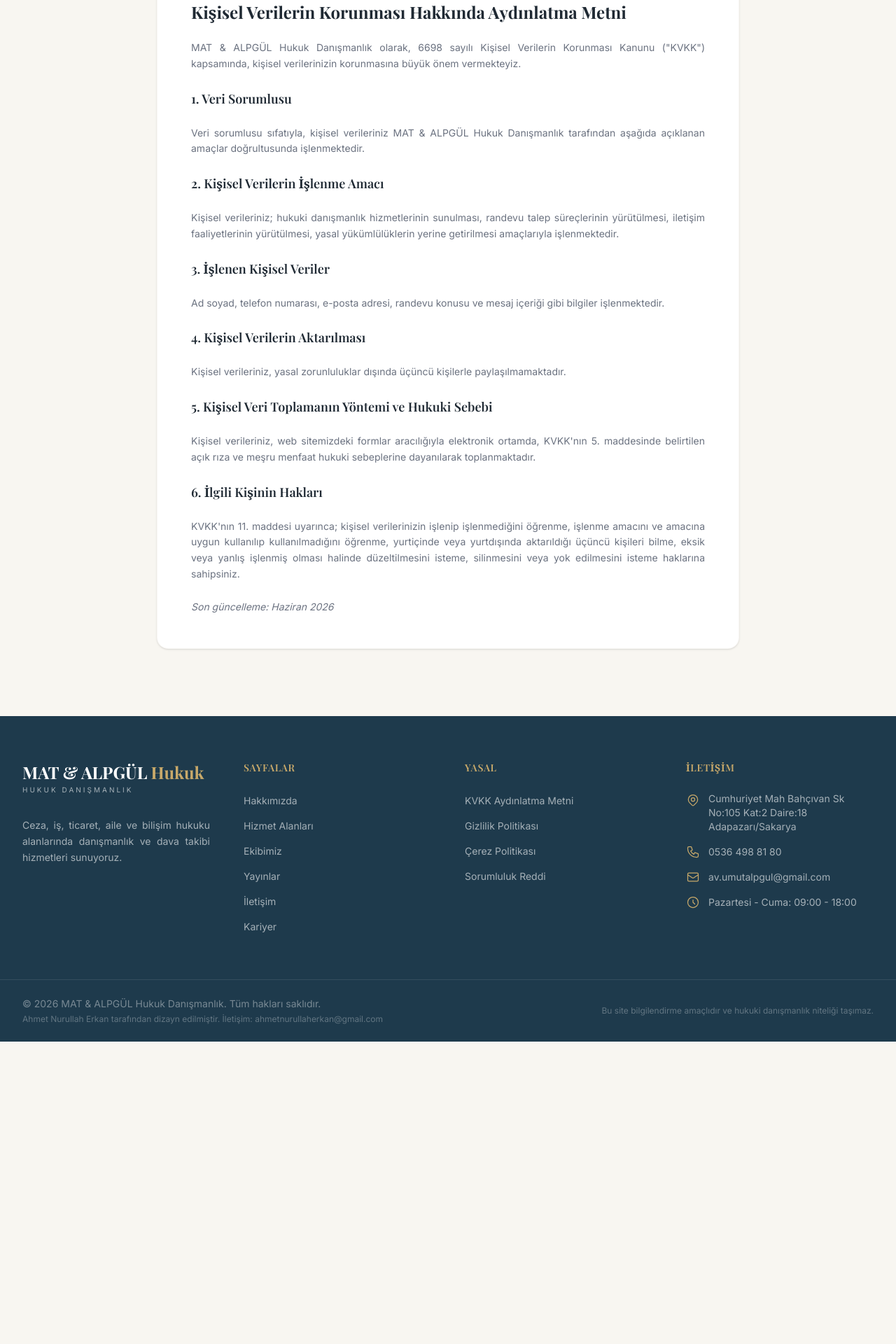
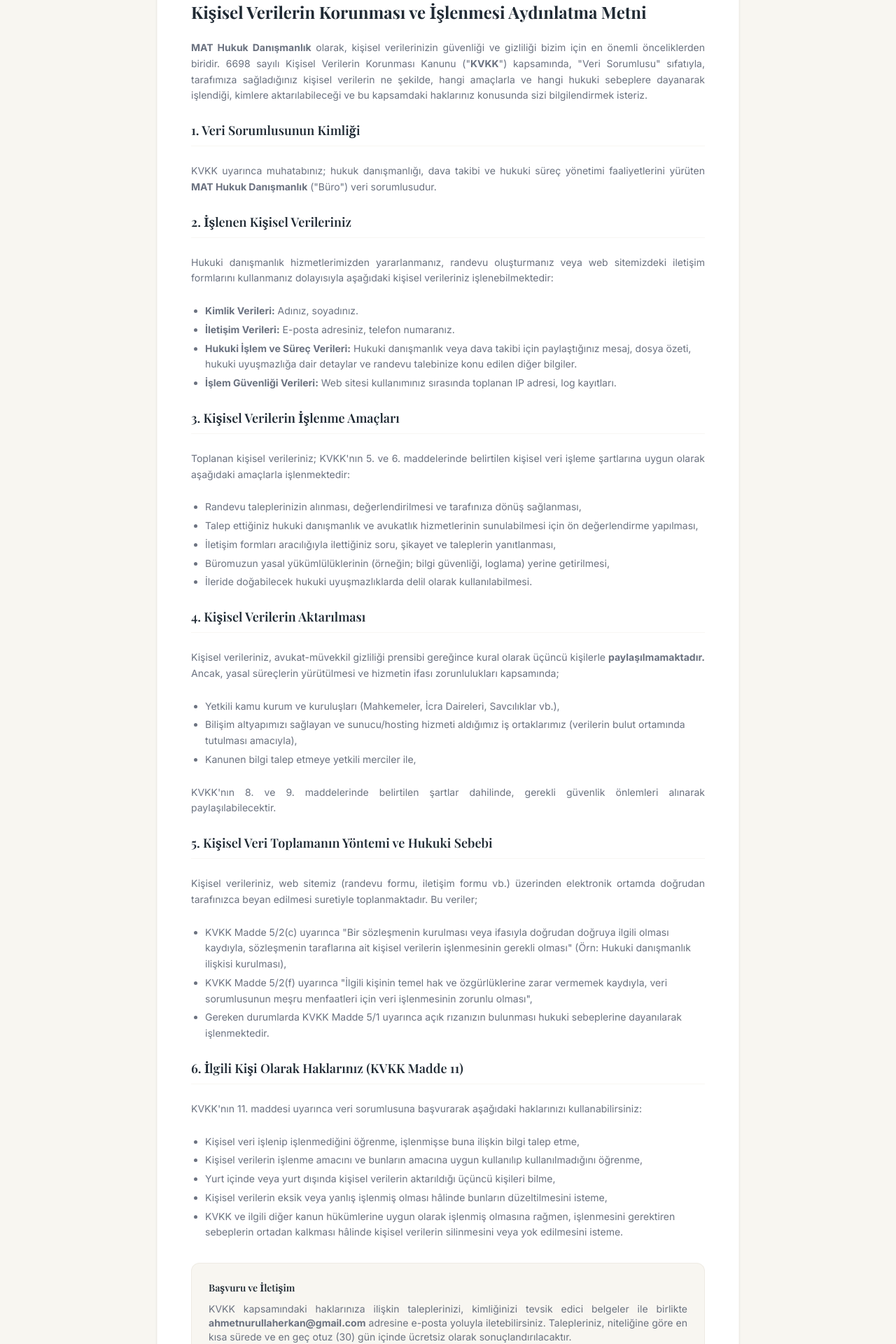
Before and after one commit to Erkan54/mat-hukuk, a React (Vite) app: page /kvkk-aydinlatma-metni in a window 1280 px wide. Shown: the part 480-2400 px from the top of the page at 70% size. Before the commit the page ends 1968 px from the top, so only its background shows below. Built offline with nearby package versions, Linux system fonts and the light colour scheme; a web font is replaced by a local one.

Commit message:
Update KVKK text and footer copyright

```diff
--- a/src/pages/Kvkk.jsx
+++ b/src/pages/Kvkk.jsx
@@ -15,21 +15,74 @@
         <div className="max-w-4xl mx-auto px-4 sm:px-6 lg:px-8">
           <motion.div initial={{ opacity: 0, y: 30 }} animate={{ opacity: 1, y: 0 }} className="bg-white rounded-2xl p-8 lg:p-12 border border-border/30 shadow-sm">
             <div className="space-y-6 text-text-secondary leading-relaxed text-sm">
-              <h2 className="font-serif text-2xl font-bold text-text-primary">Kişisel Verilerin Korunması Hakkında Aydınlatma Metni</h2>
-              <p>MAT & ALPGÜL Hukuk Danışmanlık olarak, 6698 sayılı Kişisel Verilerin Korunması Kanunu ("KVKK") kapsamında, kişisel verilerinizin korunmasına büyük önem vermekteyiz.</p>
-              <h3 className="font-serif text-lg font-semibold text-text-primary">1. Veri Sorumlusu</h3>
-              <p>Veri sorumlusu sıfatıyla, kişisel verileriniz MAT & ALPGÜL Hukuk Danışmanlık tarafından aşağıda açıklanan amaçlar doğrultusunda işlenmektedir.</p>
-              <h3 className="font-serif text-lg font-semibold text-text-primary">2. Kişisel Verilerin İşlenme Amacı</h3>
-              <p>Kişisel verileriniz; hukuki danışmanlık hizmetlerinin sunulması, randevu talep süreçlerinin yürütülmesi, iletişim faaliyetlerinin yürütülmesi, yasal yükümlülüklerin yerine getirilmesi amaçlarıyla işlenmektedir.</p>
-              <h3 className="font-serif text-lg font-semibold text-text-primary">3. İşlenen Kişisel Veriler</h3>
-              <p>Ad soyad, telefon numarası, e-posta adresi, randevu konusu ve mesaj içeriği gibi bilgiler işlenmektedir.</p>
-              <h3 className="font-serif text-lg font-semibold text-text-primary">4. Kişisel Verilerin Aktarılması</h3>
-              <p>Kişisel verileriniz, yasal zorunluluklar dışında üçüncü kişilerle paylaşılmamaktadır.</p>
-              <h3 className="font-serif text-lg font-semibold text-text-primary">5. Kişisel Veri Toplamanın Yöntemi ve Hukuki Sebebi</h3>
-              <p>Kişisel verileriniz, web sitemizdeki formlar aracılığıyla elektronik ortamda, KVKK'nın 5. maddesinde belirtilen açık rıza ve meşru menfaat hukuki sebeplerine dayanılarak toplanmaktadır.</p>
-              <h3 className="font-serif text-lg font-semibold text-text-primary">6. İlgili Kişinin Hakları</h3>
-              <p>KVKK'nın 11. maddesi uyarınca; kişisel verilerinizin işlenip işlenmediğini öğrenme, işlenme amacını ve amacına uygun kullanılıp kullanılmadığını öğrenme, yurtiçinde veya yurtdışında aktarıldığı üçüncü kişileri bilme, eksik veya yanlış işlenmiş olması halinde düzeltilmesini isteme, silinmesini veya yok edilmesini isteme haklarına sahipsiniz.</p>
-              <p className="italic">Son güncelleme: Haziran 2026</p>
+              <h2 className="font-serif text-2xl font-bold text-text-primary">Kişisel Verilerin Korunması ve İşlenmesi Aydınlatma Metni</h2>
+              <p>
+                <strong>MAT Hukuk Danışmanlık</strong> olarak, kişisel verilerinizin güvenliği ve gizliliği bizim için en önemli önceliklerden biridir. 6698 sayılı Kişisel Verilerin Korunması Kanunu ("<strong>KVKK</strong>") kapsamında, "Veri Sorumlusu" sıfatıyla, tarafımıza sağladığınız kişisel verilerin ne şekilde, hangi amaçlarla ve hangi hukuki sebeplere dayanarak işlendiği, kimlere aktarılabileceği ve bu kapsamdaki haklarınız konusunda sizi bilgilendirmek isteriz.
+              </p>
+
+              <h3 className="font-serif text-lg font-semibold text-text-primary border-b border-border/30 pb-2">1. Veri Sorumlusunun Kimliği</h3>
+              <p>
+                KVKK uyarınca muhatabınız; hukuk danışmanlığı, dava takibi ve hukuki süreç yönetimi faaliyetlerini yürüten <strong>MAT Hukuk Danışmanlık</strong> ("Büro") veri sorumlusudur.
+              </p>
+
+              <h3 className="font-serif text-lg font-semibold text-text-primary border-b border-border/30 pb-2">2. İşlenen Kişisel Verileriniz</h3>
+              <p>Hukuki danışmanlık hizmetlerimizden yararlanmanız, randevu oluşturmanız veya web sitemizdeki iletişim formlarını kullanmanız dolayısıyla aşağıdaki kişisel verileriniz işlenebilmektedir:</p>
+              <ul className="list-disc pl-5 space-y-1">
+                <li><strong>Kimlik Verileri:</strong> Adınız, soyadınız.</li>
+                <li><strong>İletişim Verileri:</strong> E-posta adresiniz, telefon numaranız.</li>
+                <li><strong>Hukuki İşlem ve Süreç Verileri:</strong> Hukuki danışmanlık veya dava takibi için paylaştığınız mesaj, dosya özeti, hukuki uyuşmazlığa dair detaylar ve randevu talebinize konu edilen diğer bilgiler.</li>
+                <li><strong>İşlem Güvenliği Verileri:</strong> Web sitesi kullanımınız sırasında toplanan IP adresi, log kayıtları.</li>
+              </ul>
+
+              <h3 className="font-serif text-lg font-semibold text-text-primary border-b border-border/30 pb-2">3. Kişisel Verilerin İşlenme Amaçları</h3>
+              <p>Toplanan kişisel verileriniz; KVKK'nın 5. ve 6. maddelerinde belirtilen kişisel veri işleme şartlarına uygun olarak aşağıdaki amaçlarla işlenmektedir:</p>
+              <ul className="list-disc pl-5 space-y-1">
+                <li>Randevu taleplerinizin alınması, değerlendirilmesi ve tarafınıza dönüş sağlanması,</li>
+                <li>Talep ettiğiniz hukuki danışmanlık ve avukatlık hizmetlerinin sunulabilmesi için ön değerlendirme yapılması,</li>
+                <li>İletişim formları aracılığıyla ilettiğiniz soru, şikayet ve taleplerin yanıtlanması,</li>
+                <li>Büromuzun yasal yükümlülüklerinin (örneğin; bilgi güvenliği, loglama) yerine getirilmesi,</li>
+                <li>İleride doğabilecek hukuki uyuşmazlıklarda delil olarak kullanılabilmesi.</li>
+              </ul>
+
+              <h3 className="font-serif text-lg font-semibold text-text-primary border-b border-border/30 pb-2">4. Kişisel Verilerin Aktarılması</h3>
+              <p>
+                Kişisel verileriniz, avukat-müvekkil gizliliği prensibi gereğince kural olarak üçüncü kişilerle <strong>paylaşılmamaktadır.</strong> Ancak, yasal süreçlerin yürütülmesi ve hizmetin ifası zorunlulukları kapsamında;
+              </p>
+              <ul className="list-disc pl-5 space-y-1">
+                <li>Yetkili kamu kurum ve kuruluşları (Mahkemeler, İcra Daireleri, Savcılıklar vb.),</li>
+                <li>Bilişim altyapımızı sağlayan ve sunucu/hosting hizmeti aldığımız iş ortaklarımız (verilerin bulut ortamında tutulması amacıyla),</li>
+                <li>Kanunen bilgi talep etmeye yetkili merciler ile,</li>
+              </ul>
+              <p>KVKK'nın 8. ve 9. maddelerinde belirtilen şartlar dahilinde, gerekli güvenlik önlemleri alınarak paylaşılabilecektir.</p>
+
+              <h3 className="font-serif text-lg font-semibold text-text-primary border-b border-border/30 pb-2">5. Kişisel Veri Toplamanın Yöntemi ve Hukuki Sebebi</h3>
+              <p>
+                Kişisel verileriniz, web sitemiz (randevu formu, iletişim formu vb.) üzerinden elektronik ortamda doğrudan tarafınızca beyan edilmesi suretiyle toplanmaktadır. Bu veriler;
+              </p>
+              <ul className="list-disc pl-5 space-y-1">
+                <li>KVKK Madde 5/2(c) uyarınca "Bir sözleşmenin kurulması veya ifasıyla doğrudan doğruya ilgili olması kaydıyla, sözleşmenin taraflarına ait kişisel verilerin işlenmesinin gerekli olması" (Örn: Hukuki danışmanlık ilişkisi kurulması),</li>
+                <li>KVKK Madde 5/2(f) uyarınca "İlgili kişinin temel hak ve özgürlüklerine zarar vermemek kaydıyla, veri sorumlusunun meşru menfaatleri için veri işlenmesinin zorunlu olması",</li>
+                <li>Gereken durumlarda KVKK Madde 5/1 uyarınca açık rızanızın bulunması hukuki sebeplerine dayanılarak işlenmektedir.</li>
+              </ul>
+
+              <h3 className="font-serif text-lg font-semibold text-text-primary border-b border-border/30 pb-2">6. İlgili Kişi Olarak Haklarınız (KVKK Madde 11)</h3>
+              <p>KVKK'nın 11. maddesi uyarınca veri sorumlusuna başvurarak aşağıdaki haklarınızı kullanabilirsiniz:</p>
+              <ul className="list-disc pl-5 space-y-1">
+                <li>Kişisel veri işlenip işlenmediğini öğrenme, işlenmişse buna ilişkin bilgi talep etme,</li>
+                <li>Kişisel verilerin işlenme amacını ve bunların amacına uygun kullanılıp kullanılmadığını öğrenme,</li>
+                <li>Yurt içinde veya yurt dışında kişisel verilerin aktarıldığı üçüncü kişileri bilme,</li>
+                <li>Kişisel verilerin eksik veya yanlış işlenmiş olması hâlinde bunların düzeltilmesini isteme,</li>
+                <li>KVKK ve ilgili diğer kanun hükümlerine uygun olarak işlenmiş olmasına rağmen, işlenmesini gerektiren sebeplerin ortadan kalkması hâlinde kişisel verilerin silinmesini veya yok edilmesini isteme.</li>
+              </ul>
+
+              <div className="mt-8 p-6 bg-cream rounded-xl border border-border/50">
+                <h4 className="font-semibold text-text-primary mb-2">Başvuru ve İletişim</h4>
+                <p className="text-sm">
+                  KVKK kapsamındaki haklarınıza ilişkin taleplerinizi, kimliğinizi tevsik edici belgeler ile birlikte <strong>ahmetnurullaherkan@gmail.com</strong> adresine e-posta yoluyla iletebilirsiniz. Talepleriniz, niteliğine göre en kısa sürede ve en geç otuz (30) gün içinde ücretsiz olarak sonuçlandırılacaktır.
+                </p>
+              </div>
+
+              <p className="italic text-xs opacity-70 mt-4 text-right">Son güncelleme: {new Date().toLocaleDateString('tr-TR', { month: 'long', year: 'numeric' })}</p>
             </div>
           </motion.div>
         </div>
```
